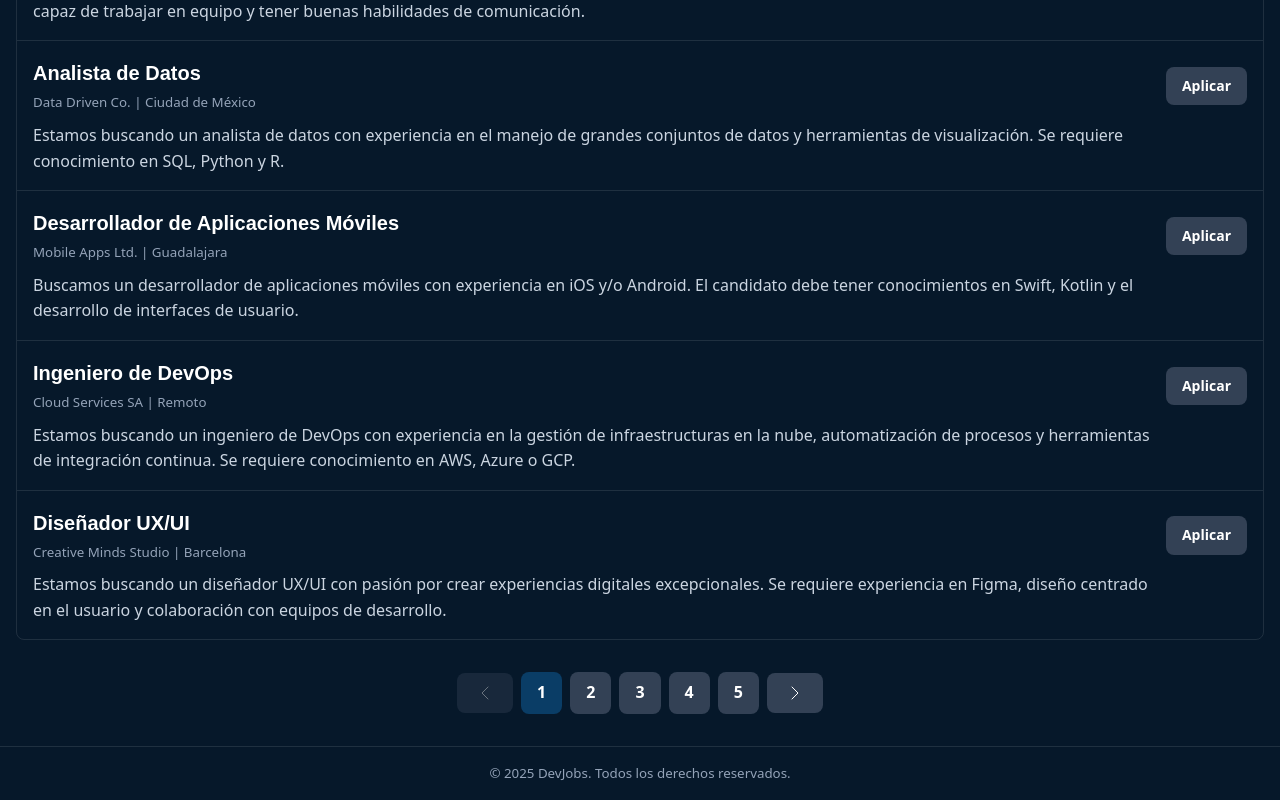
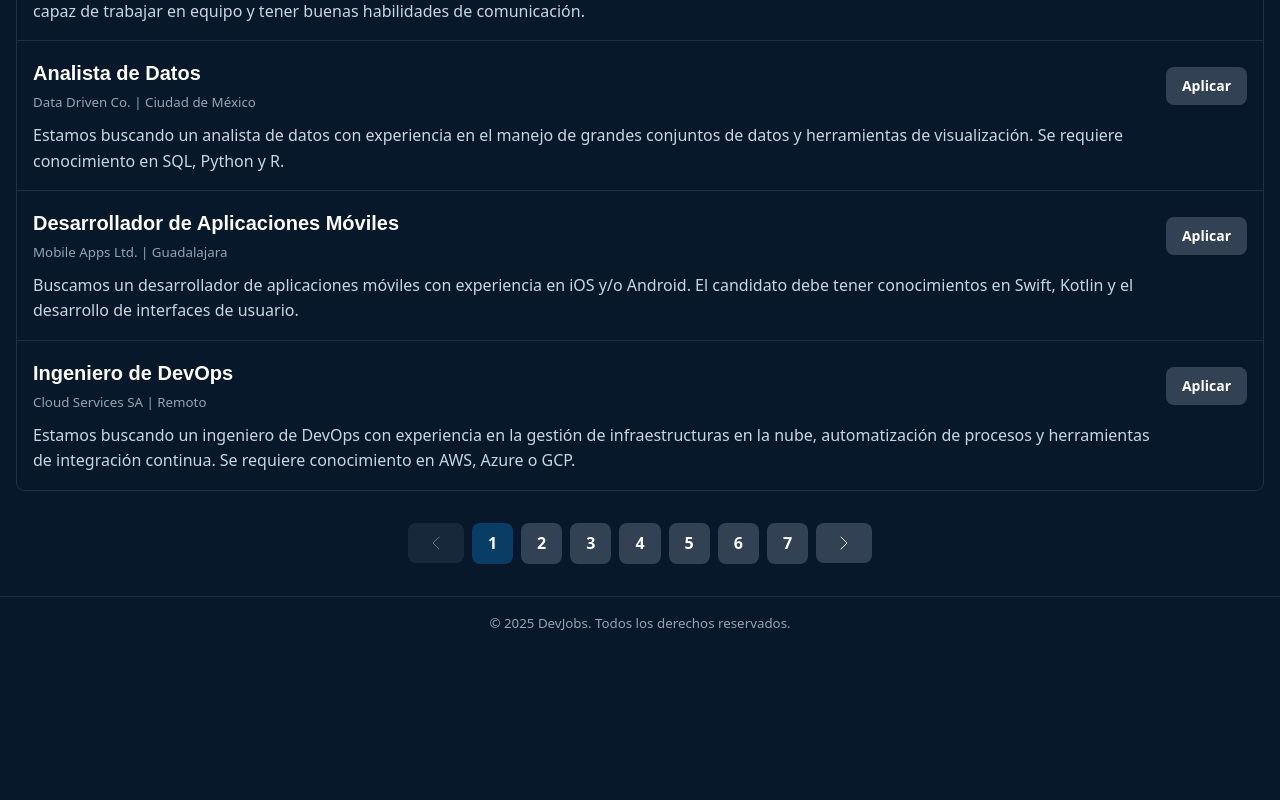
Before and after one commit to carlosmarte23/bootcamp-fullstack-js, a React (Vite) app in the folder 02-react/: page / in a window 1280 px wide. Shown: the part 602-1402 px from the top of the page. After the commit the page ends 1253 px from the top, so only its background shows below. Built offline with nearby package versions, Linux system fonts and the light colour scheme; a web font is replaced by a local one.

Commit message:
feat: implement pagination and filter of jobs based on current page and max number of jobs per page

```diff
--- a/02-react/src/App.jsx
+++ b/02-react/src/App.jsx
@@ -6,9 +6,18 @@ import { JobListings } from "./components/JobListings/index.jsx";
 import { JobsSearch } from "./components/JobsSearch.jsx";
 import { Pagination } from "./components/Pagination.jsx";
 
+import jobsData from "./data/jobs.json";
+
 function App() {
   const [currentPage, setCurrentPage] = useState(1);
-  const totalPages = 5;
+
+  const MAX_JOBS_PER_PAGE = 4;
+  const totalPages = Math.ceil(jobsData.length / MAX_JOBS_PER_PAGE);
+
+  const filteredJobs = jobsData.slice(
+    (currentPage - 1) * MAX_JOBS_PER_PAGE,
+    currentPage * MAX_JOBS_PER_PAGE
+  );
 
   const handlePageChange = (page) => {
     setCurrentPage(page);
@@ -19,7 +28,7 @@ function App() {
       <main>
         <JobsSearch />
 
-        <JobListings />
+        <JobListings jobs={filteredJobs} />
         <Pagination
           currentPage={currentPage}
           totalPages={totalPages}
--- a/02-react/src/components/JobListings/index.jsx
+++ b/02-react/src/components/JobListings/index.jsx
@@ -1,11 +1,7 @@
 import { JobCard } from "./JobCard.jsx";
 import { JobsInfo } from "./JobsInfo.jsx";
 
-import data from "../../data/jobs.json";
-
-const jobs = data.slice(0, 5);
-
-export function JobListings() {
+export function JobListings({ jobs }) {
   return (
     <section className="search-results">
       <h2>Resultados de la búsqueda</h2>
```
